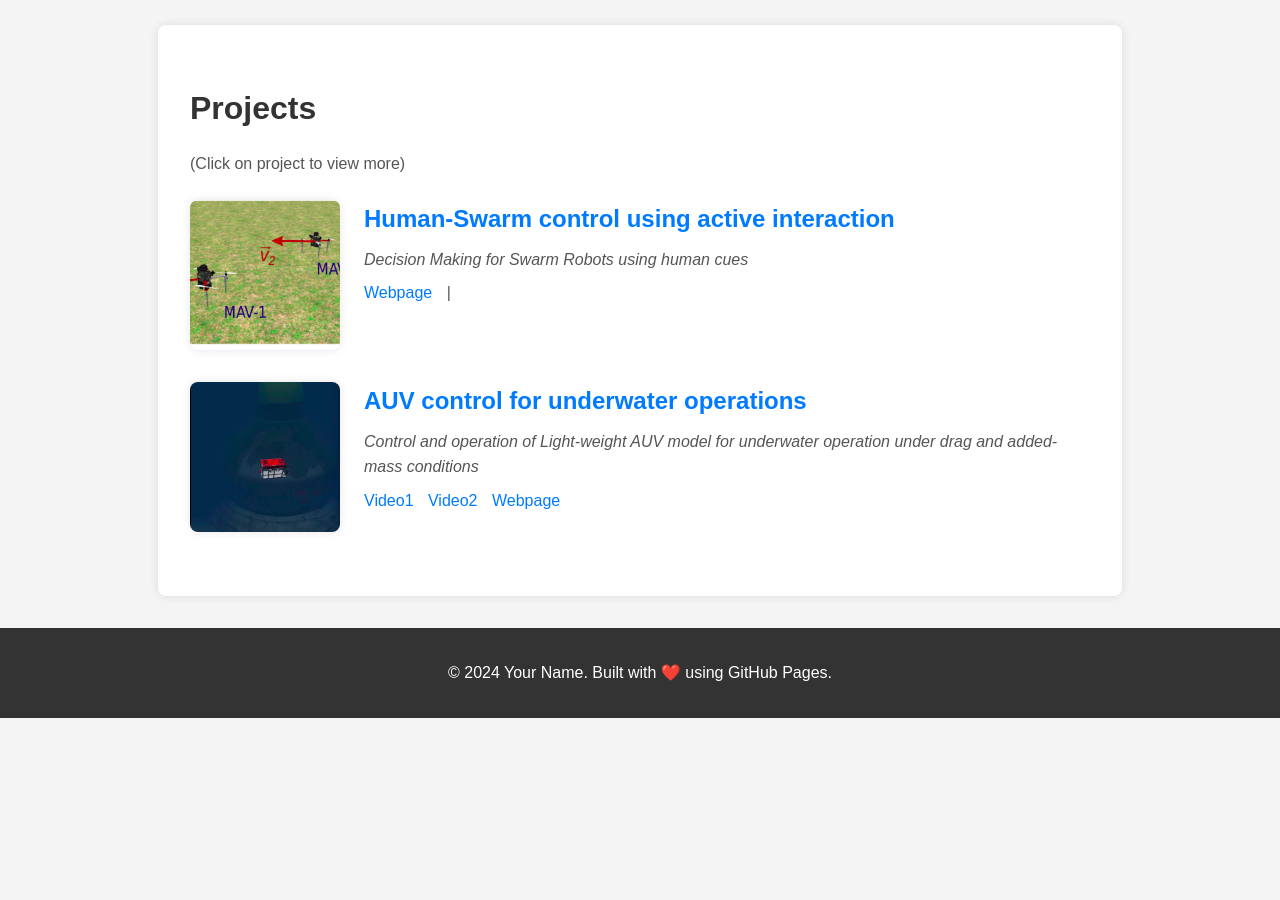
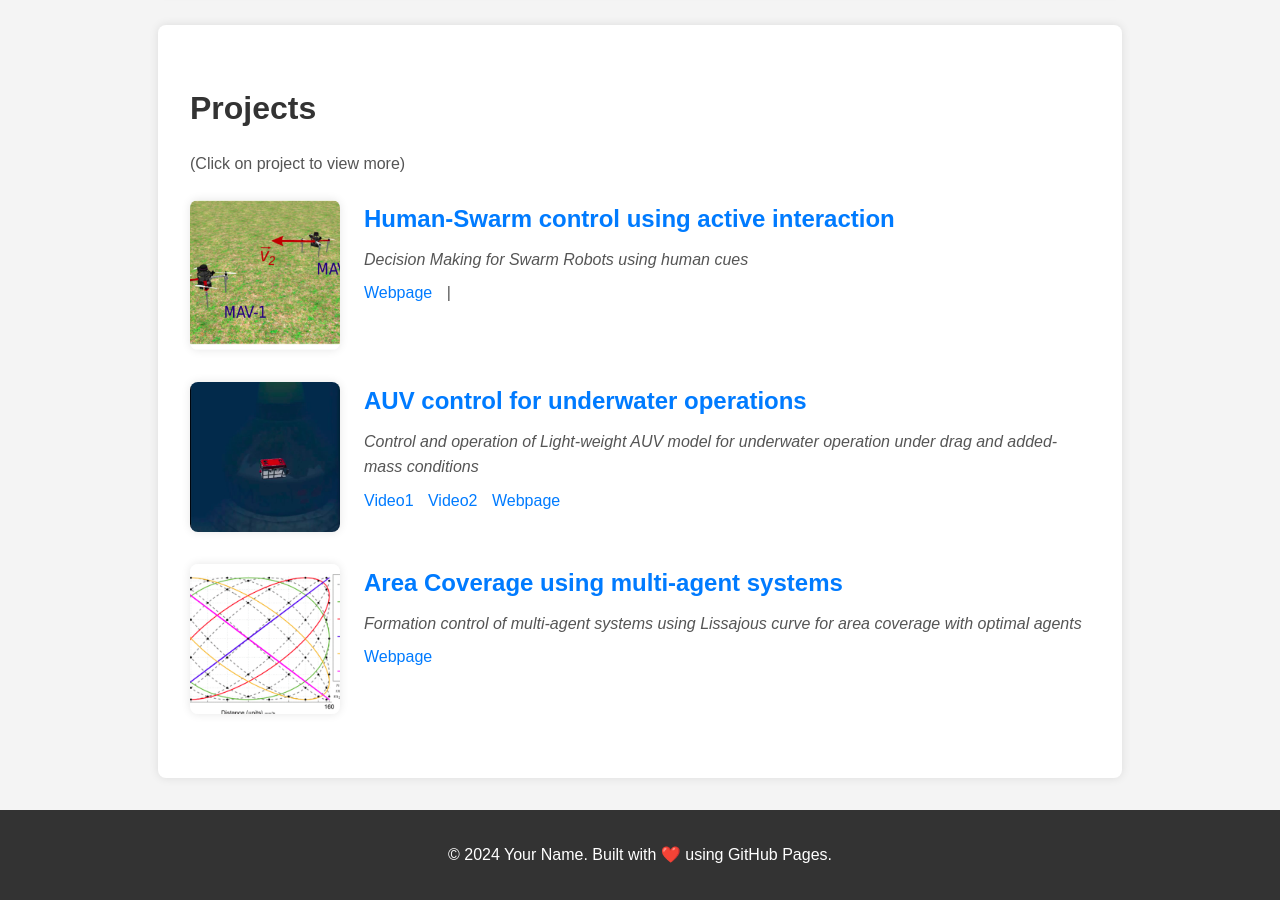
Before and after one commit to ur10/ur10.github.io, a Jekyll site: the page index.html, which Jekyll copies as it is, in a window 1280 px wide and 900 px high, scrolled down 3644 px. Built offline with Jekyll 4.4.1, drawn with Linux system fonts in a browser that asks for light colours; before the commit the page ends 4362 px from its top, so only the background shows below that.

Commit message:
Added more projects

```diff
--- a/index.html
+++ b/index.html
@@ -131,6 +131,21 @@
             </p>
         </div>
     </div>
+    <div class="project-item">
+        <img src="assets/multi-agent.png" alt="">
+        <div class="project-text">
+            <h3>Area Coverage using multi-agent systems</h3>
+            <p>
+                <!-- <strong>Kallol Saha (Team Lead)</strong>, Ashwin Disa, Srujan Kulkarni, Tanaya Gupte   -->
+                <em>Formation control of multi-agent systems using Lissajous curve for area coverage with optimal agents</em>
+            </p>
+            <p>
+<!--                 <a href="https://drive.google.com/file/d/1cwHAoTNqD7-dE42sqHGTz0YQdoDGXgd6/view?usp=sharing" target="_blank">Video1</a>
+                <a href="https://drive.google.com/file/d/1stUJ5XgSNrXlj0nTSwTHcHUgHZV18jlT/view?usp=sharing" target="_blank">Video2</a> -->
+                <a href="https://areacoverageannular.blogspot.com/2022/12/blog-post.html" target="_blank">Webpage</a>
+            </p>
+        </div>
+    </div>
 </section>
 
 
```
Also changed, not shown: assets/multi-agent.png (added).
